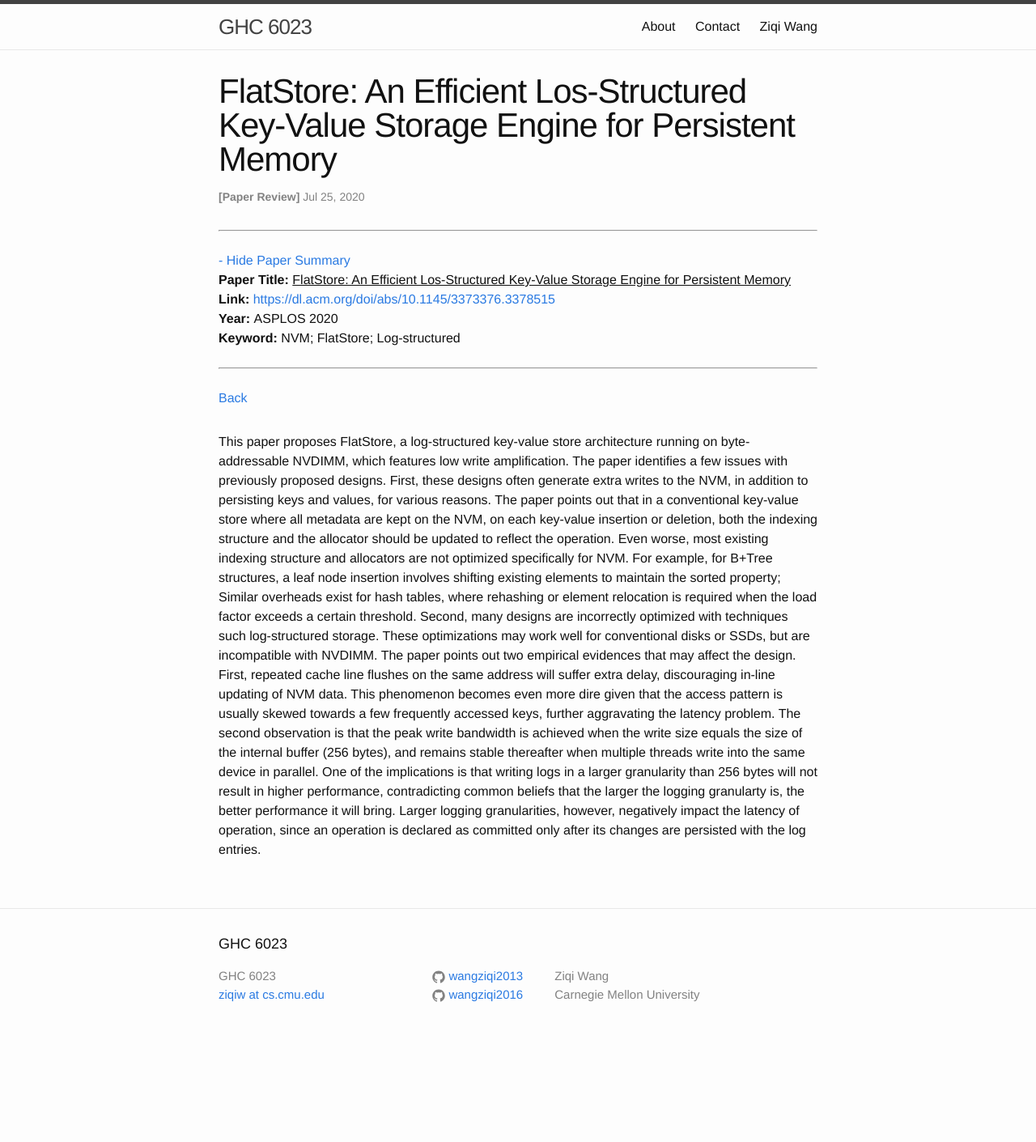
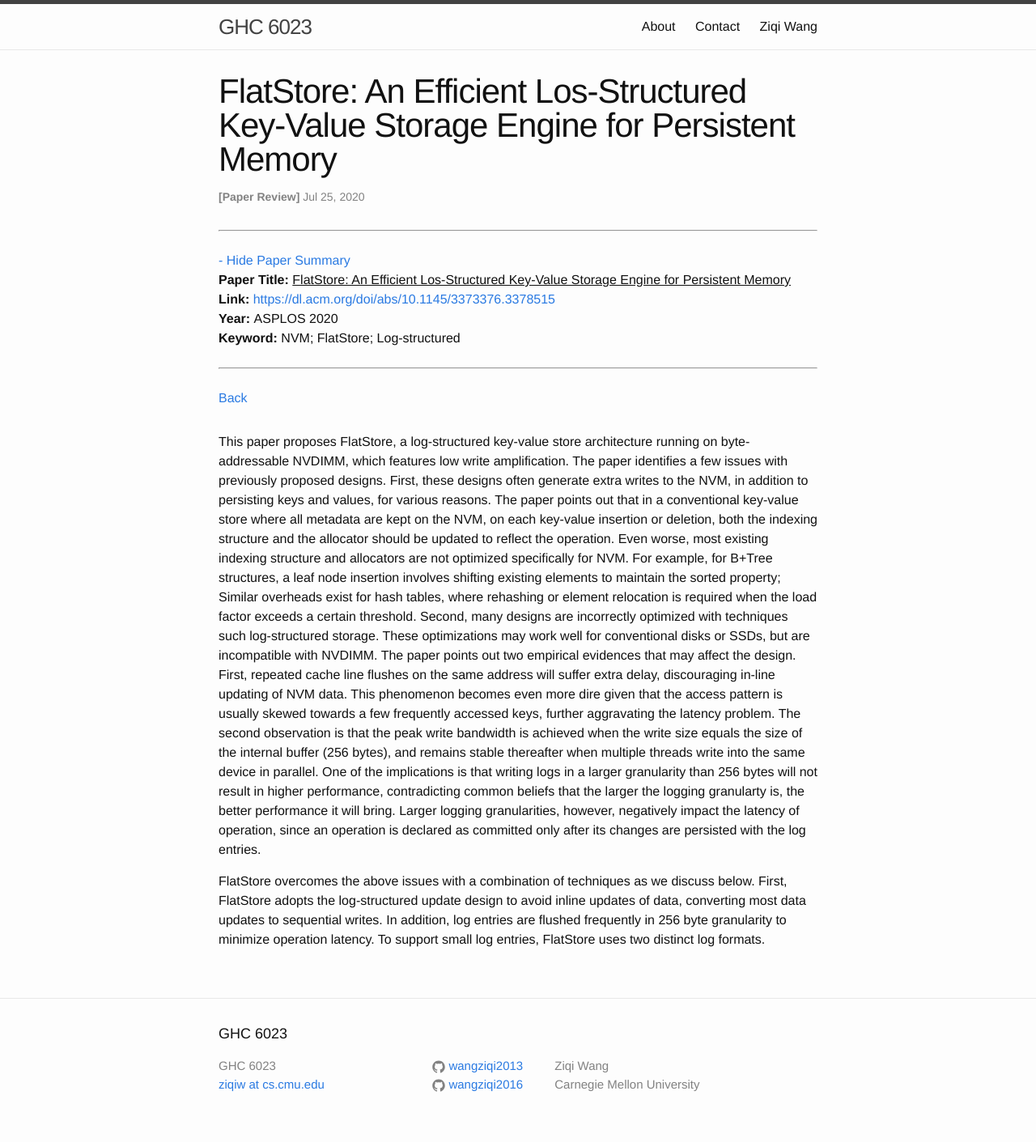
Before and after one commit to wangziqi2013/wangziqi2013.github.io, a Jekyll site: the page built from _posts/2020-07-25-flatstore.markdown, in a window 1280 px wide. Shown: the whole page at 81% size. Built offline with Jekyll 4.4.1, drawn with Linux system fonts in a browser that asks for light colours; before the commit the page ends 1300 px from its top, so only the background shows below that.

Commit message:
Adding log

```diff
--- a/_posts/2020-07-25-flatstore.markdown
+++ b/_posts/2020-07-25-flatstore.markdown
@@ -34,3 +34,8 @@ in parallel. One of the implications is that writing logs in a larger granularit
 higher performance, contradicting common beliefs that the larger the logging granularty is, the better performance it
 will bring. Larger logging granularities, however, negatively impact the latency of operation, since an operation
 is declared as committed only after its changes are persisted with the log entries.
+
+FlatStore overcomes the above issues with a combination of techniques as we discuss below. First, FlatStore adopts the
+log-structured update design to avoid inline updates of data, converting most data updates to sequential writes.
+In addition, log entries are flushed frequently in 256 byte granularity to minimize operation latency. To support
+small log entries, FlatStore uses two distinct log formats.
```
